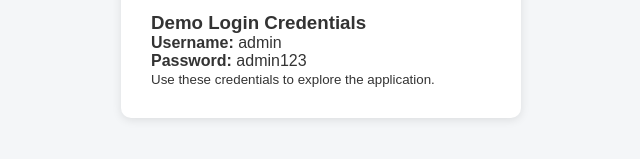
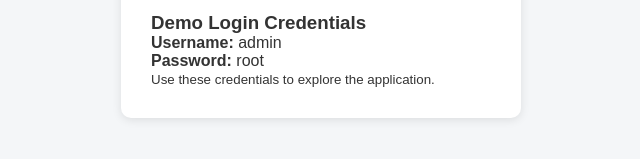
Before and after one commit to Abhishek-2448/Student-Attendance-and-Grades-Management-System, a plain HTML site: page login.html in a window 1280 px wide. Shown: the part 521-680 px from the top of the page, 319-959 px from the left. Drawn offline with Linux system fonts and the light colour scheme.

Commit message:
Small Fixes

```diff
--- a/backend/utils/dbErrors.js
+++ b/backend/utils/dbErrors.js
@@ -1,9 +1,5 @@
 import AppError from "./AppError.js";
 
-// Turn known MySQL error codes into friendly 400 errors.
-// Anything not listed is returned unchanged (becomes a 500).
-//
-//   throw dbError(error, { ER_DUP_ENTRY: "Email already exists" });
 export function dbError(error, messages) {
   const message = messages[error.code];
 
--- a/login.html
+++ b/login.html
@@ -33,7 +33,7 @@
         <div class="demo-credentials">
             <h3>Demo Login Credentials</h3>
             <p><strong>Username:</strong> admin</p>
-            <p><strong>Password:</strong> admin123</p>
+            <p><strong>Password:</strong> root</p>
             <small>Use these credentials to explore the application.</small>
         </div>
     </div>
```
